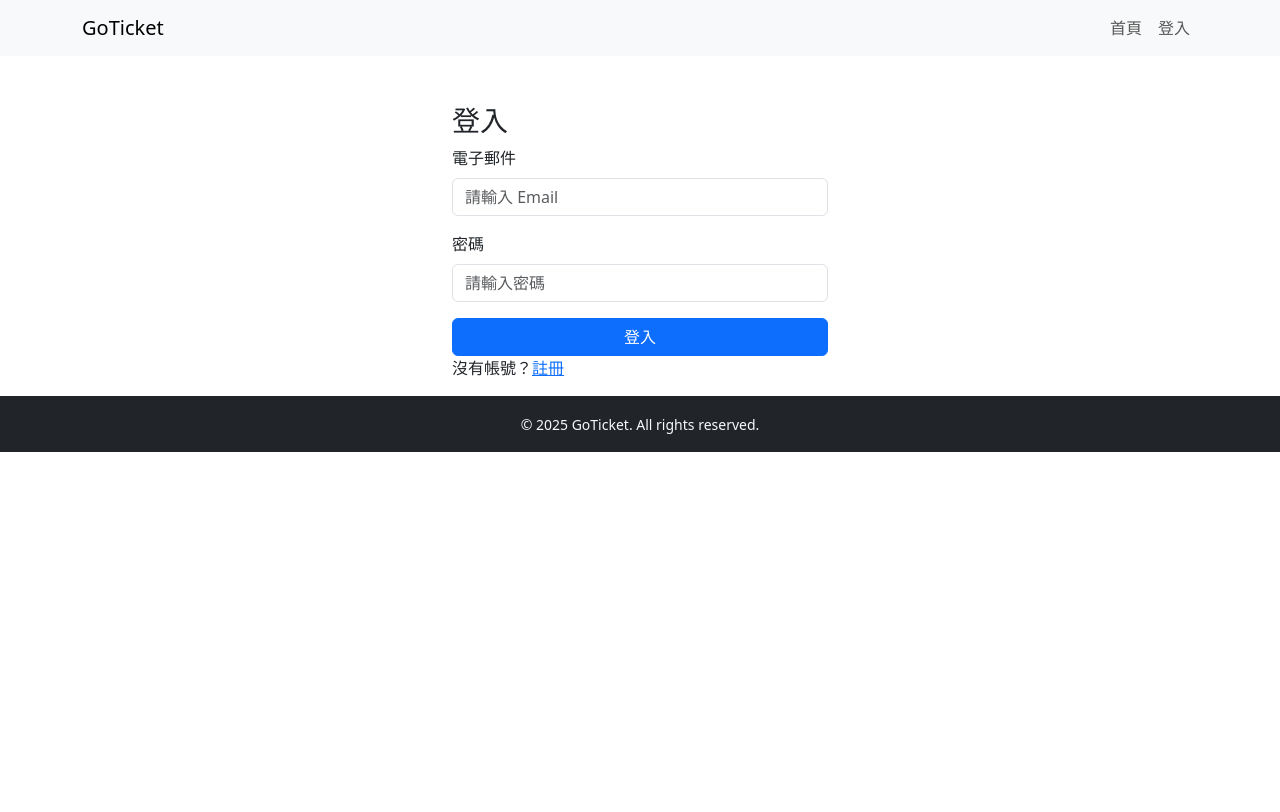
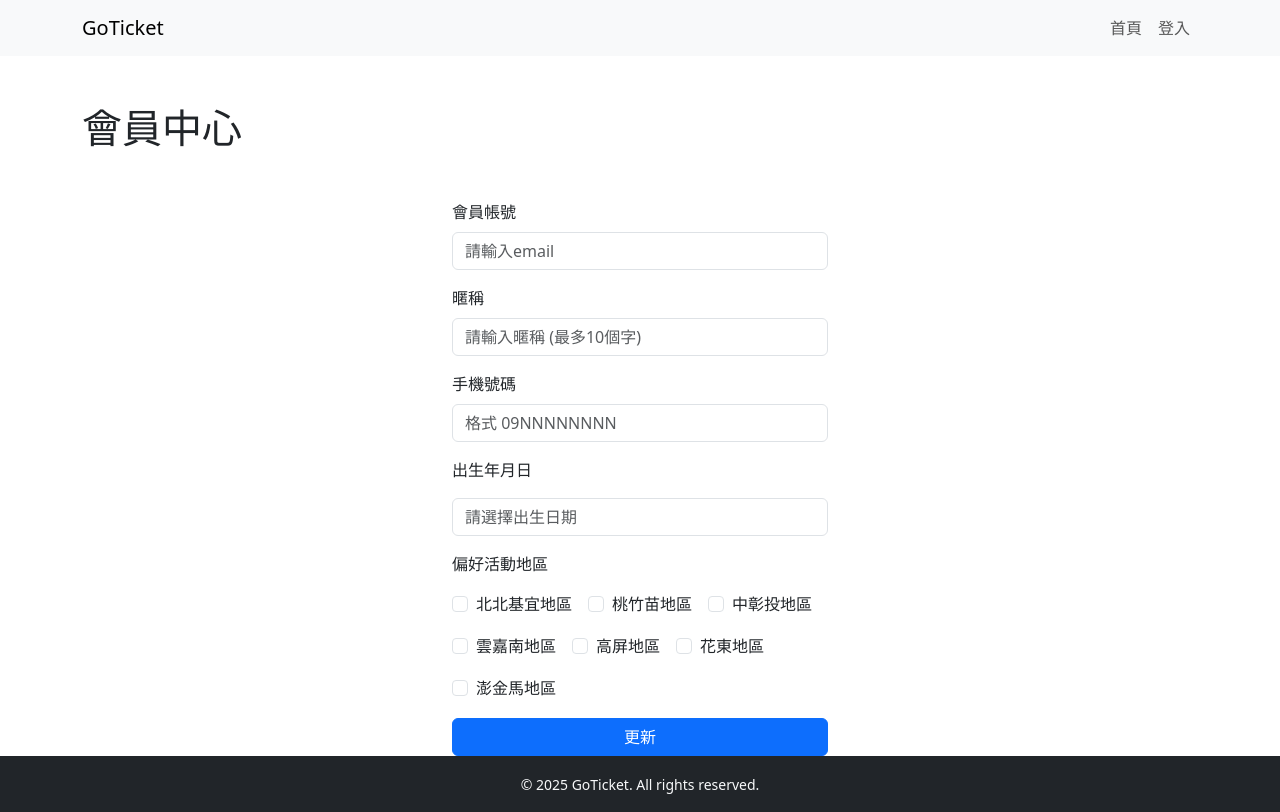
Before and after one commit to NorthFirstGroup/frontend, a React (Vite) app: page /profile in a window 1280 px wide. Before the commit this address led to /login. Built offline with nearby package versions, Linux system fonts and the light colour scheme; no server answers.

Commit message:
draft: 半成品profile

```diff
--- a/package.json
+++ b/package.json
@@ -24,8 +24,10 @@
         "axios": "^1.8.4",
         "bootstrap": "^5.3.5",
         "classnames": "^2.5.1",
+        "date-fns": "^4.1.0",
         "react": "^19.0.0",
         "react-bootstrap": "^2.10.9",
+        "react-datepicker": "^8.3.0",
         "react-dom": "^19.0.0",
         "react-icons": "^5.5.0",
         "react-router-dom": "^7.5.3",
--- a/src/App.css
+++ b/src/App.css
@@ -40,3 +40,7 @@
 .read-the-docs {
     color: #888;
 }
+
+.datepicker-wrapper {
+    width: 100%;
+}
--- a/src/components/PrivateRoute.tsx
+++ b/src/components/PrivateRoute.tsx
@@ -1,12 +1,14 @@
 import React from 'react';
-import { Navigate } from 'react-router-dom';
-import { useAuth } from '../hooks/useAuth';
+// import { Navigate } from 'react-router-dom';
+// import { useAuth } from '../hooks/useAuth';
 
 interface Props {
     children: React.JSX.Element;
 }
 
 export default function PrivateRoute({ children }: Props) {
-    const { isLoggedIn } = useAuth();
-    return isLoggedIn ? children : <Navigate to="/login" replace />;
+    // const { isLoggedIn } = useAuth();
+    return children;
+
+    // return isLoggedIn ? children : <Navigate to="/login" replace />;
 }
--- a/src/index.tsx
+++ b/src/index.tsx
@@ -3,6 +3,8 @@ import ReactDOM from 'react-dom/client';
 import App from './App';
 import { AuthProvider } from './contexts/AuthContext';
 import 'bootstrap/dist/css/bootstrap.min.css';
+// 日期選擇器樣式
+import 'react-datepicker/dist/react-datepicker.css';
 
 const root = ReactDOM.createRoot(document.getElementById('root')!);
 root.render(
--- a/src/main.tsx
+++ b/src/main.tsx
@@ -2,6 +2,7 @@ import { StrictMode } from 'react';
 import { createRoot } from 'react-dom/client';
 import './index.css';
 import App from './App.tsx';
+
 
 createRoot(document.getElementById('root')!).render(
     <StrictMode>
--- a/src/pages/Profile.tsx
+++ b/src/pages/Profile.tsx
@@ -1,6 +1,125 @@
-const Profile = () => (
-    <div className="container mt-5">
-        <h1>會員中心</h1>
-    </div>
-);
+import { useEffect, useState } from 'react';
+import { Alert, Button, Container, Form } from 'react-bootstrap';
+import { useLocation, useNavigate } from 'react-router-dom';
+import { useAuth } from '../contexts/AuthStore';
+import { loginApi } from '../api/authApi';
+import DatePicker from 'react-datepicker';
+
+const Profile = () => {
+    const [name, setName] = useState('');
+    const [email, setEmail] = useState('');
+    const [phoneNumber, setPhoneNumber] = useState('');
+    const [error, setError] = useState('');
+    const areaOptions = [
+        '北北基宜地區',
+        '桃竹苗地區',
+        '中彰投地區',
+        '雲嘉南地區',
+        '高屏地區',
+        '花東地區',
+        '澎金馬地區'
+    ];
+    type Area = (typeof areaOptions)[number];
+
+    const [selectedAreas, setSelectedAreas] = useState<Area[]>([]);
+    const [birthDate, setBirthDate] = useState<Date | null>(null);
+
+    const handleSubmit = async (e: React.FormEvent) => {};
+
+    // const [formData, setFormData] = useState({
+    //     email: '',
+    //     name: '',
+    //     phoneNumber: '',
+    //     selectedAreas: [] as string[],
+    //     birthDate: null as Date | null
+    // });
+
+    const handleToggle = (area: Area) => {
+        setSelectedAreas(
+            prev =>
+                prev.includes(area)
+                    ? prev.filter(item => item !== area) // 移除
+                    : [...prev, area] // 加入
+        );
+    };
+    return (
+        <div>
+            <div className="container mt-5">
+                <h1>會員中心</h1>
+            </div>
+            <Container className="mt-5" style={{ maxWidth: '400px' }}>
+                {error && <Alert variant="danger">{error}</Alert>}
+                <Form onSubmit={handleSubmit}>
+                    {error && <Alert variant="danger">{error}</Alert>}
+                    <Form.Group className="mb-3" controlId="formEmai">
+                        <Form.Label>會員帳號</Form.Label>
+                        <Form.Control
+                            type="text"
+                            placeholder="請輸入email"
+                            value={email}
+                            onChange={e => setEmail(e.target.value)}
+                            required
+                        />
+                    </Form.Group>
+                    <Form.Group className="mb-3" controlId="formName">
+                        <Form.Label>暱稱</Form.Label>
+                        <Form.Control
+                            type="text"
+                            placeholder="請輸入暱稱 (最多10個字)"
+                            value={name}
+                            onChange={e => setName(e.target.value)}
+                            maxLength={10}
+                            required
+                        />
+                    </Form.Group>
+                    <Form.Group className="mb-3" controlId="formPhoneNumber">
+                        <Form.Label>手機號碼</Form.Label>
+                        <Form.Control
+                            type="text"
+                            placeholder="格式 09NNNNNNNN"
+                            value={phoneNumber}
+                            onChange={e => setPhoneNumber(e.target.value)}
+                            maxLength={10}
+                            required
+                        />
+                    </Form.Group>
+                    <Form.Group className="mb-3" controlId="formBirthDate">
+                        <Form.Label>出生年月日</Form.Label>
+                        <div className="d-flex flex-wrap gap-3 mt-2">
+                            <DatePicker
+                                selected={birthDate}
+                                onChange={date => setBirthDate(date)}
+                                dateFormat="yyyy/MM/dd"
+                                className="form-control"
+                                placeholderText="請選擇出生日期"
+                                wrapperClassName="w-100"
+                            />
+                        </div>
+                    </Form.Group>
+                    <Form.Group className="mb-3" controlId="formArea">
+                        <Form.Label>偏好活動地區</Form.Label>
+                        <div className="d-flex flex-wrap gap-3 mt-2">
+                            {areaOptions.map((area, index) => (
+                                <Form.Check
+                                    key={area}
+                                    type="checkbox"
+                                    label={area}
+                                    id={index.toString()}
+                                    checked={selectedAreas.includes(area)}
+                                    onChange={() => handleToggle(area)}
+                                    className="d-inline-block"
+                                />
+                            ))}
+                        </div>
+                    </Form.Group>
+
+                    <Button variant="primary" type="submit" className="w-100">
+                        更新
+                    </Button>
+                </Form>
+            </Container>
+        </div>
+    );
+};
+
 export default Profile;
```
Also changed, not shown: 1 other file (tests, documents, lock files or other folders).
